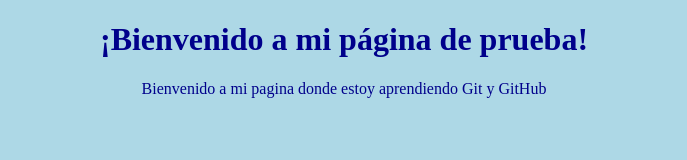
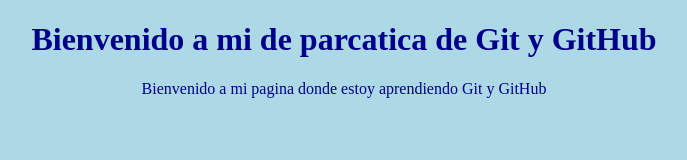
Before and after one commit to bLoqDev/mi-primer-repo, a plain HTML site: page pagina-prueba/index.html in a window 1280 px wide. Shown: the whole page, without its empty margins (296-983 px from the left). Drawn offline with Linux system fonts and the light colour scheme.

Commit message:
Pruebo el nuevo repositorio

```diff
--- a/pagina-prueba/index.html
+++ b/pagina-prueba/index.html
@@ -7,7 +7,7 @@
   </head>
 
   <body>
-    <h1>¡Bienvenido a mi página de prueba!</h1>
+    <h1>Bienvenido a mi de parcatica de Git y GitHub</h1>
     <p>Bienvenido a mi pagina donde estoy aprendiendo Git y GitHub</p>
   </body>
 </html>
```
